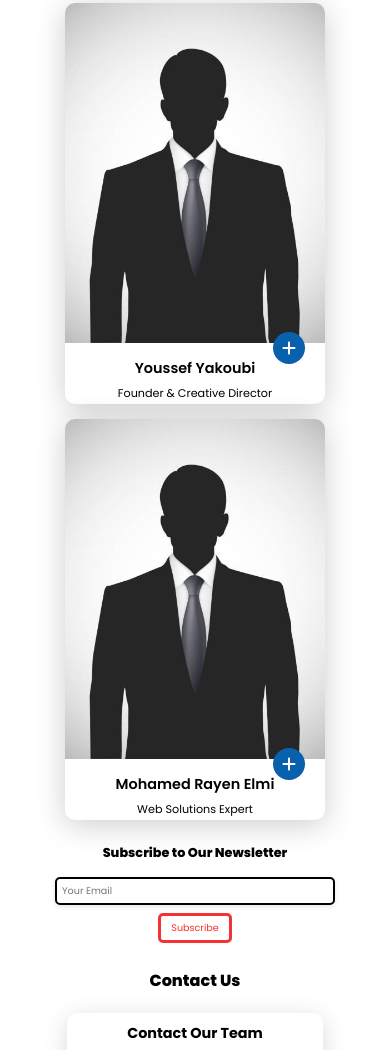
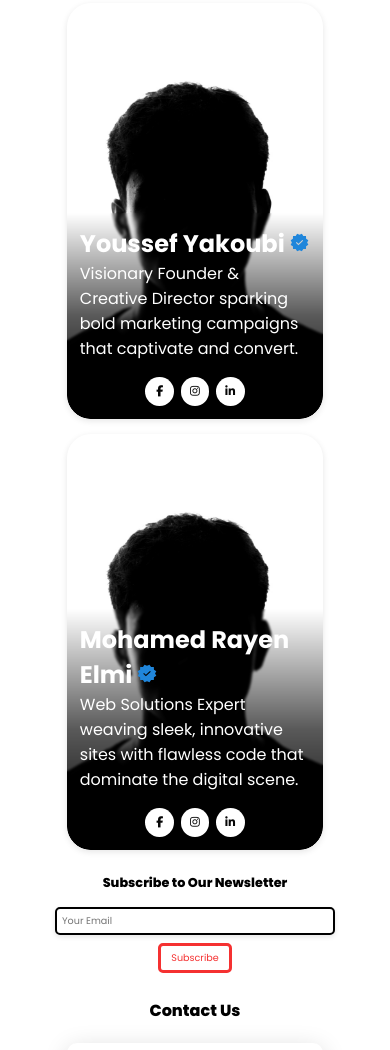
Before and after one commit to clickoraaa/clickora.agency, a plain HTML site: page index.html in a window 390 px wide. Shown: the part 5762-6812 px from the top of the page. Drawn offline with nearby package versions, Linux system fonts and the light colour scheme.

Commit message:
Add files via upload

```diff
--- a/css/style.css
+++ b/css/style.css
@@ -1,4 +1,21 @@
 @import url('https://fonts.googleapis.com/css2?family=Poppins:ital,wght@0,100;0,200;0,300;0,400;0,500;0,600;0,700;0,800;0,900;1,100;1,200;1,300;1,400;1,500;1,600;1,700;1,800;1,900&display=swap');
+
+/* root for team card */
+:root {
+    --primary: #060606;
+    --primary-light: #a29bfe;
+    --primary-dark: #4834d4;
+    --gold: #da9347;
+    --white: #fff;
+    --background: #F8F8FF;
+    --text: #424242;
+
+    --profile-headline: #edf2ee;
+    --profile-text: #ffffff;
+    /* btn primary */
+    --primary-bg: #ffffff;
+    --primary-text: #060606;
+}
 
 * {
     font-family: 'Poppins', sans-serif;
@@ -481,7 +498,7 @@ body[lang="ar"] .newsletter-form {
     border-radius: 50%;
     background: rgb(9, 97, 173);;
     transition: .3s;
-    color: #ffffff;
+    color: var(--white);
     position: absolute;
     bottom: 50px;
     right: 30px;
--- /dev/null
+++ b/css/team_cards.css
@@ -0,0 +1,224 @@
+/* Existing styles from testcard.css */
+#ourTeam .content .profile {
+  padding: 0;
+  position: relative;
+  max-width: 24rem;
+  width: 100%;
+  background: var(--white);
+  box-shadow: rgba(0, 0, 0, 0.1) 0px 2px 6px;
+  height: 36rem;
+  border-radius: 1.5rem;
+  transition: all 0.2s ease-in-out;
+  overflow: hidden;
+}
+
+#ourTeam .content .profile .profile__wrapper {
+  display: flex;
+  flex-direction: column;
+  position: relative;
+  width: 100%;
+  height: 100%;
+}
+
+#ourTeam .content .profile .profile__wrapper .verified {
+  max-width: 1.2rem;
+  max-height: 1.2rem;
+}
+
+#ourTeam .content .profile .profile__wrapper .profile h2 {
+  margin-top: 0.4rem;
+  margin-bottom: 0.4rem;
+  display: flex;
+  font-size: 1.6rem;
+  align-items: center;
+  color: var(--profile-headline);
+  gap: 0.4rem;
+}
+
+#ourTeam .content .profile .profile__wrapper .profile p {
+  font-size: 1rem;
+  color: var(--profile-text);
+  margin-bottom: 0.4rem;
+}
+
+#ourTeam .content .profile .profile__wrapper .background-img {
+  position: absolute;
+  z-index: 1;
+  top: 0;
+  left: 0;
+  object-fit: cover;
+  width: 100%;
+  height: 100%;
+  border-radius: 1.5rem;
+  transition: transform 0.3s ease-in-out;
+}
+
+#ourTeam .content .profile:hover .profile__wrapper .background-img {
+  transform: scale(1.1);
+}
+
+#ourTeam .content .profile .profile__wrapper .profile__content {
+  position: relative;
+  margin-top: auto;
+  background: linear-gradient(to top, rgba(0, 0, 0, 1) 0%, rgba(0, 0, 0, 0.65) 50%, rgba(0, 0, 0, -0.2) 100%);
+  backdrop-filter: blur(1px);
+  -webkit-backdrop-filter: blur(1px);
+  color: var(--profile-text);
+  border-radius: 0 0 1.5rem 1.5rem;
+  padding: 0.8rem;
+  z-index: 2;
+}
+
+#ourTeam .content .profile .profile__wrapper .profile__description {
+  font-size: 0.9rem;
+  line-height: 1.2rem;
+  color: var(--profile-text);
+  margin-bottom: 0.8rem;
+}
+
+/* Button actions */
+#ourTeam .content .profile .profile__wrapper .button-actions {
+  display: flex;
+  gap: 0.6rem;
+  margin-top: 1.5rem;
+  justify-content: center;
+}
+
+/* Updated styles for social buttons */
+#ourTeam .content .profile .profile__wrapper .button-actions .social-btn {
+  min-height: 2.8rem;
+  width: 2.8rem;
+  background: var(--white);
+  color: var(--primary-text);
+  border: 1px solid var(--primary-border);
+  display: flex;
+  align-items: center;
+  justify-content: center;
+  font-size: 1.1rem;
+  border-radius: 50%;
+  cursor: pointer;
+  transition: all 0.3s ease-in-out;
+  text-decoration: none;
+}
+
+#ourTeam .content .profile .profile__wrapper .button-actions .social-btn i {
+  min-width: 1.6rem;
+  min-height: 1.6rem;
+  display: flex;
+  align-items: center;
+  justify-content: center;
+}
+
+#ourTeam .content .profile .profile__wrapper .button-actions .facebook-btn:hover {
+  background-color: #1877F2; /* Facebook blue */
+  color: var(--white);
+  transform: scale(1.1);
+}
+
+#ourTeam .content .profile .profile__wrapper .button-actions .instagram-btn:hover {
+  background: linear-gradient(45deg, #833AB4, #FD1D1D, #FCAF45); /* Instagram gradient: purple to red to orange */
+  color: var(--white);
+  transform: scale(1.1);
+}
+
+#ourTeam .content .profile .profile__wrapper .button-actions .linkedin-btn:hover {
+  background-color: #0A66C2; /* LinkedIn blue */
+  color: var(--white);
+  transform: scale(1.1);
+}
+
+/* Responsive adjustments */
+@media (max-width: 768px) {
+  #ourTeam .content .profile {
+    max-width: 20rem;
+    height: 32rem;
+  }
+
+  #ourTeam .content .profile .profile__wrapper .profile h2 {
+    font-size: 1.4rem;
+  }
+
+  #ourTeam .content .profile .profile__wrapper .profile p {
+    font-size: 0.9rem;
+  }
+
+  #ourTeam .content .profile .profile__wrapper .button-actions .social-btn {
+    min-height: 2.4rem;
+    width: 2.4rem;
+    font-size: 0.9rem;
+    border-radius: 50%;
+  }
+
+  #ourTeam .content .profile .profile__wrapper .button-actions .social-btn i {
+    min-width: 1.4rem;
+    min-height: 1.4rem;
+    display: flex;
+    align-items: center;
+    justify-content: center;
+  }
+}
+
+@media (max-width: 480px) {
+  #ourTeam .content .profile {
+    max-width: 18rem;
+    height: 28rem;
+  }
+
+  #ourTeam .content .profile .profile__wrapper .profile h2 {
+    font-size: 1.2rem;
+  }
+
+  #ourTeam .content .profile .profile__wrapper .profile p {
+    font-size: 0.8rem;
+  }
+
+  #ourTeam .content .profile .profile__wrapper .button-actions .social-btn {
+    min-height: 2rem;
+    width: 2rem;
+    font-size: 0.8rem;
+    border-radius: 50%;
+  }
+
+  #ourTeam .content .profile .profile__wrapper .button-actions .social-btn i {
+    min-width: 1.2rem;
+    min-height: 1.2rem;
+    display: flex;
+    align-items: center;
+    justify-content: center;
+  }
+}
+
+@media (max-width: 425px) {
+  #ourTeam .content .profile {
+    max-width: 16rem;
+    height: 26rem;
+  }
+
+  #ourTeam .content .profile .profile__wrapper .profile h2 {
+    font-size: 1rem;
+  }
+
+  #ourTeam .content .profile .profile__wrapper .profile p {
+    font-size: 0.7rem;
+  }
+
+  #ourTeam .content .profile .profile__wrapper .button-actions {
+    gap: 0.4rem;
+    margin-top: 1rem;
+  }
+
+  #ourTeam .content .profile .profile__wrapper .button-actions .social-btn {
+    min-height: 1.8rem;
+    width: 1.8rem;
+    font-size: 0.7rem;
+    border-radius: 50%;
+  }
+
+  #ourTeam .content .profile .profile__wrapper .button-actions .social-btn i {
+    min-width: 1rem;
+    min-height: 1rem;
+    display: flex;
+    align-items: center;
+    justify-content: center;
+  }
+}
--- a/index.html
+++ b/index.html
@@ -57,6 +57,8 @@
 
     <!-- link Swiper -->
     <link rel="stylesheet" href="https://unpkg.com/swiper/swiper-bundle.min.css">
+
+    <link rel="stylesheet" href="css/team_cards.css">
 
     <!-- EmailJS -->
      <script type="text/javascript"
@@ -321,61 +323,50 @@
     <section class="cards" id="ourTeam">
   <h2 class="title">Discover Our Team</h2>
   <div class="content">
-        <div class="team_box">
-          <div class="team_item_thumb">
-            <img class="team_img" src="assets/image/profile__pic.jpg" alt="team_img" />
-            <div class="team_icon">
-              <a href="https://www.linkedin.com/" target="_blank"
-                ><i class="fa-brands fa-linkedin"></i
-              ></a>
-              <a
-                href="https://www.instagram.com/youssefyakoubi_/"
-                target="_blank"
-                ><i class="fa-brands fa-instagram"></i
-              ></a>
-              <a
-                href="https://www.facebook.com/yousef.yakoubi.761467/"
-                target="_blank"
-                ><i class="fa-brands fa-facebook"></i
-              ></a>
+    <article class="profile">
+      <div class="profile__wrapper">
+        <img src="assets/image/profile.jpg" alt="Profile Picture" class="background-img">
+        <div class="profile__content">
+          <h2>Youssef Yakoubi <img src="assets/image/verified.svg" alt="Verified Badge" class="verified"></h2>
+          <p class="description">
+            Visionary Founder & Creative Director sparking bold marketing campaigns that captivate and convert.
+          </p>
+          <div class="button-actions">
+            <a href="https://www.facebook.com/" target="_blank" class="social-btn facebook-btn" aria-label="Facebook">
+              <i class="fa-brands fa-facebook-f"></i>
+            </a>
+            <a href="https://www.instagram.com/" target="_blank" class="social-btn instagram-btn" aria-label="Instagram">
+              <i class="fa-brands fa-instagram"></i>
+            </a>
+            <a href="https://www.linkedin.com/" target="_blank" class="social-btn linkedin-btn" aria-label="LinkedIn">
+              <i class="fa-brands fa-linkedin-in"></i>
+            </a>
           </div>
         </div>
-          <div class="team_item_icon">
-            <i class="fa-solid fa-plus"></i>
       </div>
-          <div class="team_item_content">
-            <h2>Youssef Yakoubi</h2>
-            <span>Founder & Creative Director</span>
+    </article>
+    <article class="profile">
+      <div class="profile__wrapper">
+        <img src="assets/image/profile.jpg" alt="Profile Picture" class="background-img">
+        <div class="profile__content">
+          <h2>Mohamed Rayen Elmi <img src="assets/image/verified.svg" alt="Verified Badge" class="verified"></h2>
+          <p class="description">
+            Web Solutions Expert weaving sleek, innovative sites with flawless code that dominate the digital scene.
+          </p>
+          <div class="button-actions">
+            <a href="https://www.facebook.com/" target="_blank" class="social-btn facebook-btn" aria-label="Facebook">
+              <i class="fa-brands fa-facebook-f"></i>
+            </a>
+            <a href="https://www.instagram.com/" target="_blank" class="social-btn instagram-btn" aria-label="Instagram">
+              <i class="fa-brands fa-instagram"></i>
+            </a>
+            <a href="https://www.linkedin.com/" target="_blank" class="social-btn linkedin-btn" aria-label="LinkedIn">
+              <i class="fa-brands fa-linkedin-in"></i>
+            </a>
           </div>
         </div>
-
-        <div class="team_box">
-          <div class="team_item_thumb">
-            <img class="team_img" src="assets/image/profile__pic.jpg" alt="team_img" />
-            <div class="team_icon">
-              <a
-                href="https://www.linkedin.com/in/mohamed-rayen-elmi-73a070353/"
-                target="_blank"
-                ><i class="fa-brands fa-linkedin"></i
-              ></a>
-              <a href="https://www.instagram.com/mohamedrayen_/" target="_blank"
-                ><i class="fa-brands fa-instagram"></i
-              ></a>
-              <a
-                href="https://www.facebook.com/share/1BdpSum7W9/"
-                target="_blank"
-                ><i class="fa-brands fa-facebook"></i
-              ></a>
       </div>
-          </div>
-          <div class="team_item_icon">
-            <i class="fa-solid fa-plus"></i>
-          </div>
-          <div class="team_item_content">
-            <h2>Mohamed Rayen Elmi</h2>
-            <span>Web Solutions Expert</span>
-          </div>
-        </div>
+    </article>
   </div>
 </section>
 
--- a/js/language_switcher.js
+++ b/js/language_switcher.js
@@ -21,6 +21,21 @@ function changeLanguage(lang) {
     document.querySelector(".filter-label-content").textContent = translations[lang].filter_label_content;
     document.querySelector(".filter-label-strategy").textContent = translations[lang].filter_label_strategy;
     document.querySelector("#ourTeam .title").textContent = translations[lang].team_title;
+    document.querySelectorAll("#ourTeam .content .profile .profile__wrapper .profile__content .description").forEach((p, index) => {
+    if (index === 0) {
+        p.textContent = translations[lang].team_founder; // Founder & Creative Director
+    } else if (index === 1) {
+        p.textContent = translations[lang].team_web_expert; // Web Solutions Expert
+    }
+    });
+    document.querySelectorAll("#ourTeam .content .profile .profile__wrapper .profile__content .button-actions .primary").forEach(button => {
+    // Get the existing SVG element
+    const svg = button.querySelector('svg');
+    // Update only the text content, preserving the SVG
+    button.innerHTML = '';
+    button.appendChild(svg); // Re-append the SVG
+    button.insertAdjacentText('beforeend', translations[lang].team_btn);
+    });
     document.querySelector(".contact-title").textContent = translations[lang].contact_title;
     document.querySelector(".contact-team-title").textContent = translations[lang].contact_team_title;
     document.querySelector(".contact-name").setAttribute("placeholder", translations[lang].contact_name);
--- a/js/translations.js
+++ b/js/translations.js
@@ -19,6 +19,9 @@ const translations = {
     filter_label_content: "Content Creation",
     filter_label_strategy: "Marketing Strategy",
     team_title: "Discover Our Team",
+    team_founder: "Visionary Founder & Creative Director sparking bold marketing campaigns that captivate and convert.",
+    team_web_expert: "Web Solutions Expert weaving sleek, innovative sites with flawless code that dominate the digital scene.",
+    team_btn: "Social Links",
     contact_title: "Contact Us",
     contact_team_title: "Contact Our Team",
     contact_name: "Your Name",
@@ -61,6 +64,9 @@ const translations = {
     filter_label_content: "Création de contenu",
     filter_label_strategy: "Stratégie marketing",
     team_title: "Découvrez notre équipe",
+    team_founder: "Fondateur visionnaire & Directeur créatif lançant des campagnes marketing audacieuses qui captivent et convertissent.",
+    team_web_expert: "Expert en solutions web tissant des sites élégants et innovants avec un code parfait qui dominent le numérique.",
+    team_btn: "Réseaux Sociaux",
     contact_title: "Contactez-nous",
     contact_team_title: "Contacter notre équipe",
     contact_name: "Votre nom",
@@ -85,7 +91,7 @@ const translations = {
     copyright_text: "Copyright © 2025 CLICKORA⁺. Tous droits réservés."
   },
   ar: {
-    main_title: "مرحبًا، نحن كليكورا.<br/><span>وكالة تسويق</span>",
+    main_title: ".مرحبًا، نحن كليكورا<br/><span>وكالة تسويق</span>",
     main_subtitle: "نساعد الشركات على التميز والنمو والنجاح.",
     main_btn: "عرض أعمالنا",
     secondary_btn: "اطلب عرض سعر",
@@ -103,6 +109,9 @@ const translations = {
     filter_label_content: "إنشاء المحتوى",
     filter_label_strategy: "استراتيجية التسويق",
     team_title: "اكتشف فريقنا",
+    team_founder: ".مؤسس رؤيوي ومدير إبداعي يطلق حملات تسويقية جريئة تأسر وتحقق النجاح",
+    team_web_expert: ".خبير حلول الويب ينسج مواقع أنيقة ومبتكرة بكود مثالي يهيمن على الساحة الرقمية",
+    team_btn: "الروابط الاجتماعية",
     contact_title: "تواصلوا معنا",
     contact_team_title: "تواصلوا مع فريقنا",
     contact_name: "اسمك",
```
Also changed, not shown: assets/image/profile.jpg (added), assets/image/verified.svg (added). Lines whose indentation alone changed are shown as unchanged.
